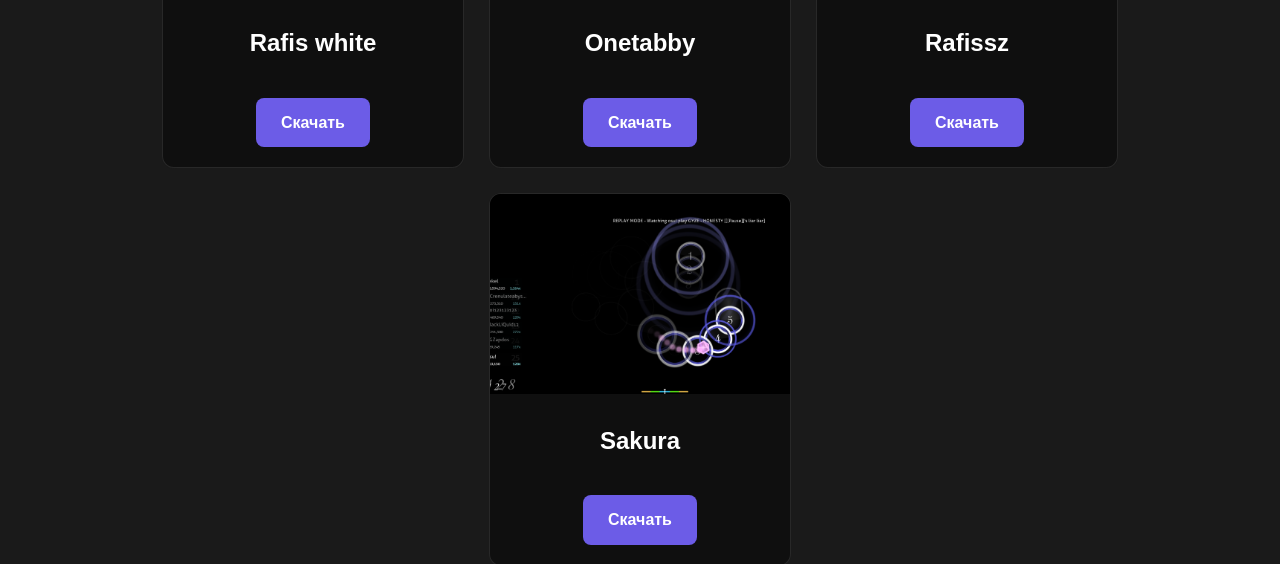
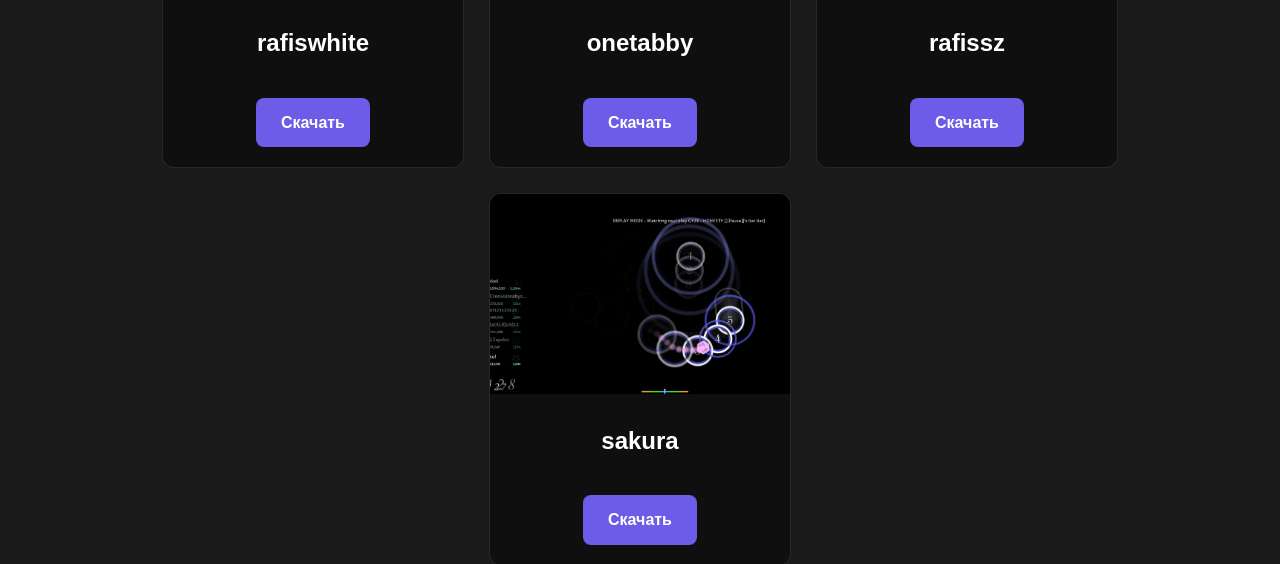
Before and after one commit to Zoomechka/ZoomechkaSkinHub, a plain HTML site: page index.html in a window 1280 px wide. Shown: the part 403-967 px from the top of the page. Drawn offline with Linux system fonts and the light colour scheme.

Commit message:
Update index.html

```diff
--- a/index.html
+++ b/index.html
@@ -18,26 +18,26 @@
                 <section class="skins">
                     <div class="skin-card">
                         <img src="rafisw.png" alt="Skin 1">
-                        <h2>Rafis white</h2>
+                        <h2>rafiswhite</h2>
                         <p></p>
                         <a href="https://jekich777skins.s-ul.eu/IEb259gD" class="download-btn">Скачать</a>
                     </div>
 
                     <div class="skin-card">
                         <img src="onetabby.png" alt="Skin 2">
-                        <h2>Onetabby</h2>
+                        <h2>onetabby</h2>
                         <p></p>
                         <a href="https://jekich777skins.s-ul.eu/xruFGCPK" class="download-btn">Скачать</a>
                     </div>
                     <div class="skin-card">
                         <img src="rafissz.png" alt="Skin 1">
-                        <h2>Rafissz</h2>
+                        <h2>rafissz</h2>
                         <p></p>
                         <a href="https://jekich777skins.s-ul.eu/nngtYE49" class="download-btn">Скачать</a>
                     </div>
                      <div class="skin-card">
                         <img src="sakura.png" alt="Skin 1">
-                        <h2>Sakura</h2>
+                        <h2>sakura</h2>
                         <p></p>
                         <a href="https://jekich777skins.s-ul.eu/G9ovDNsO" class="download-btn">Скачать</a>
                     </div>
```
